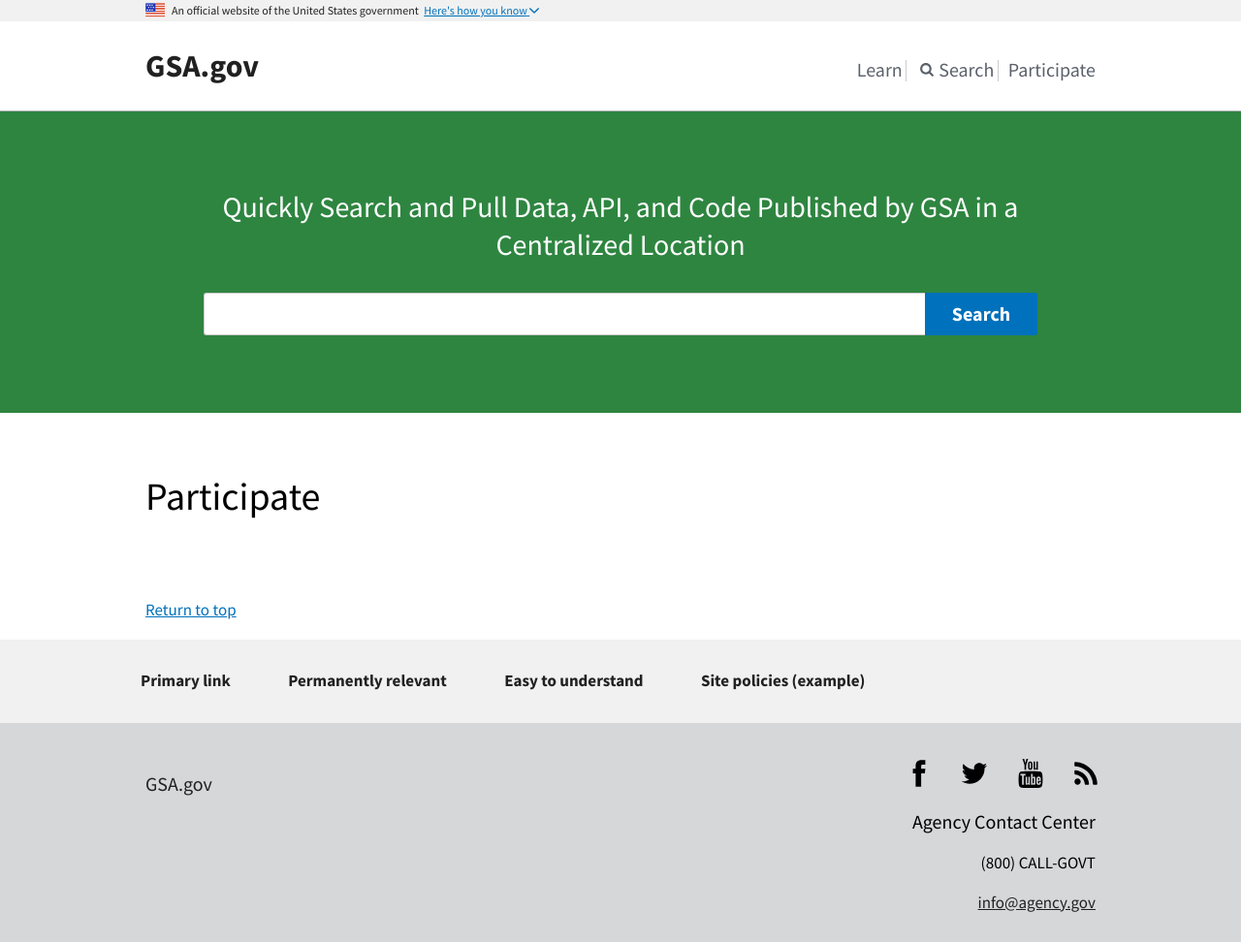
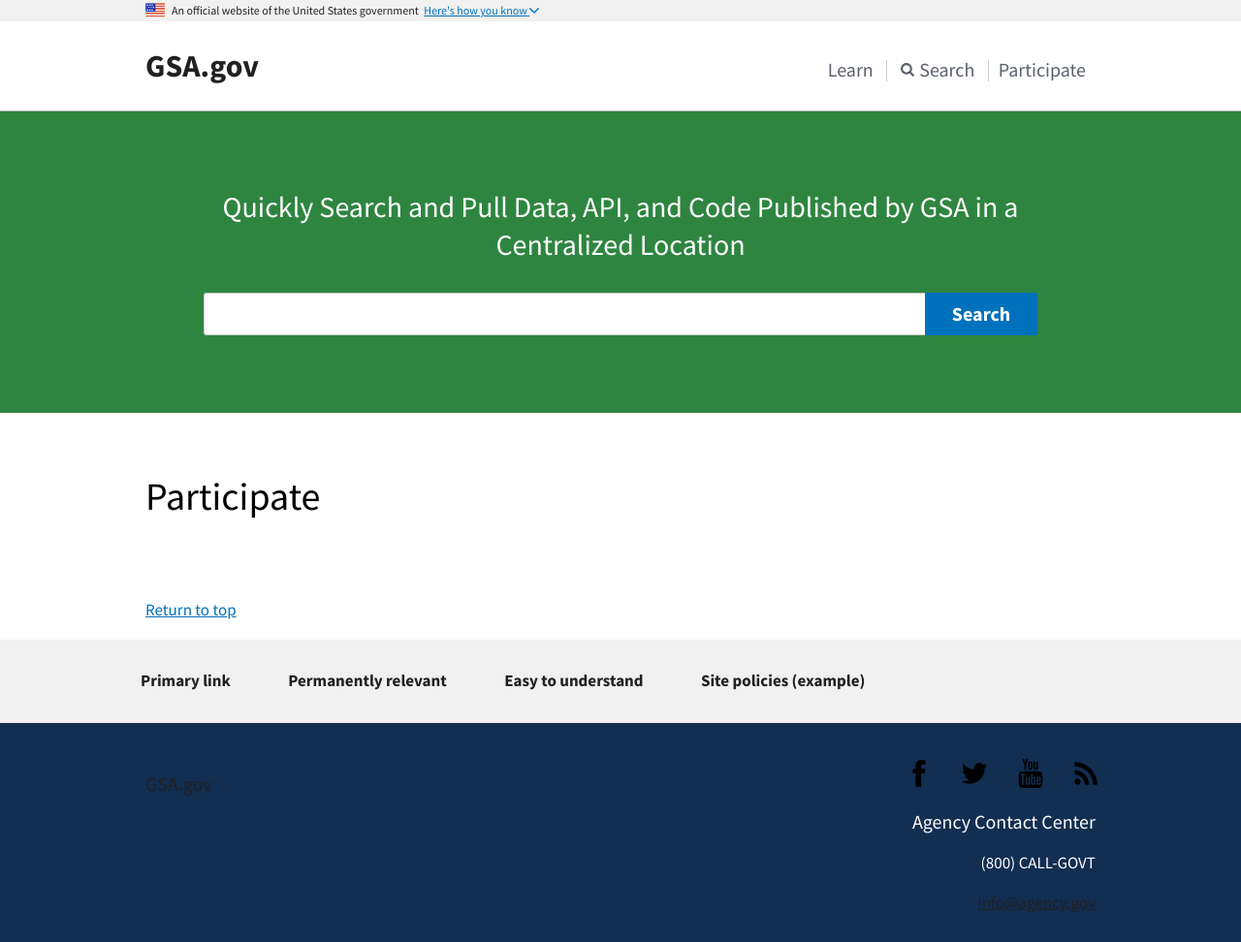
Before and after one commit to bah-interactivemedia/bah-grace-hopper, a Jekyll site: the page built from participate.html, in a window 1280 px wide. Shown: the whole page at 97% size. Built offline with Jekyll 4.4.1, drawn with Linux system fonts in a browser that asks for light colours.

Commit message:
updated styles

```diff
--- a/assets/stylesheets/_style.scss
+++ b/assets/stylesheets/_style.scss
@@ -145,3 +145,18 @@
 	padding-top: 15px;
 	padding-bottom: 15px;
 }
+
+@media screen and (min-width: 951px) {
+
+	.usa-nav-secondary-links li {
+		padding-right: 1rem;
+	}
+}
+
+.usa-footer-secondary_section {
+	background-color: #122E51;
+
+	h1, h2, h3, h4, h5, h6, p {
+		color: #fff;
+	}
+}
```
